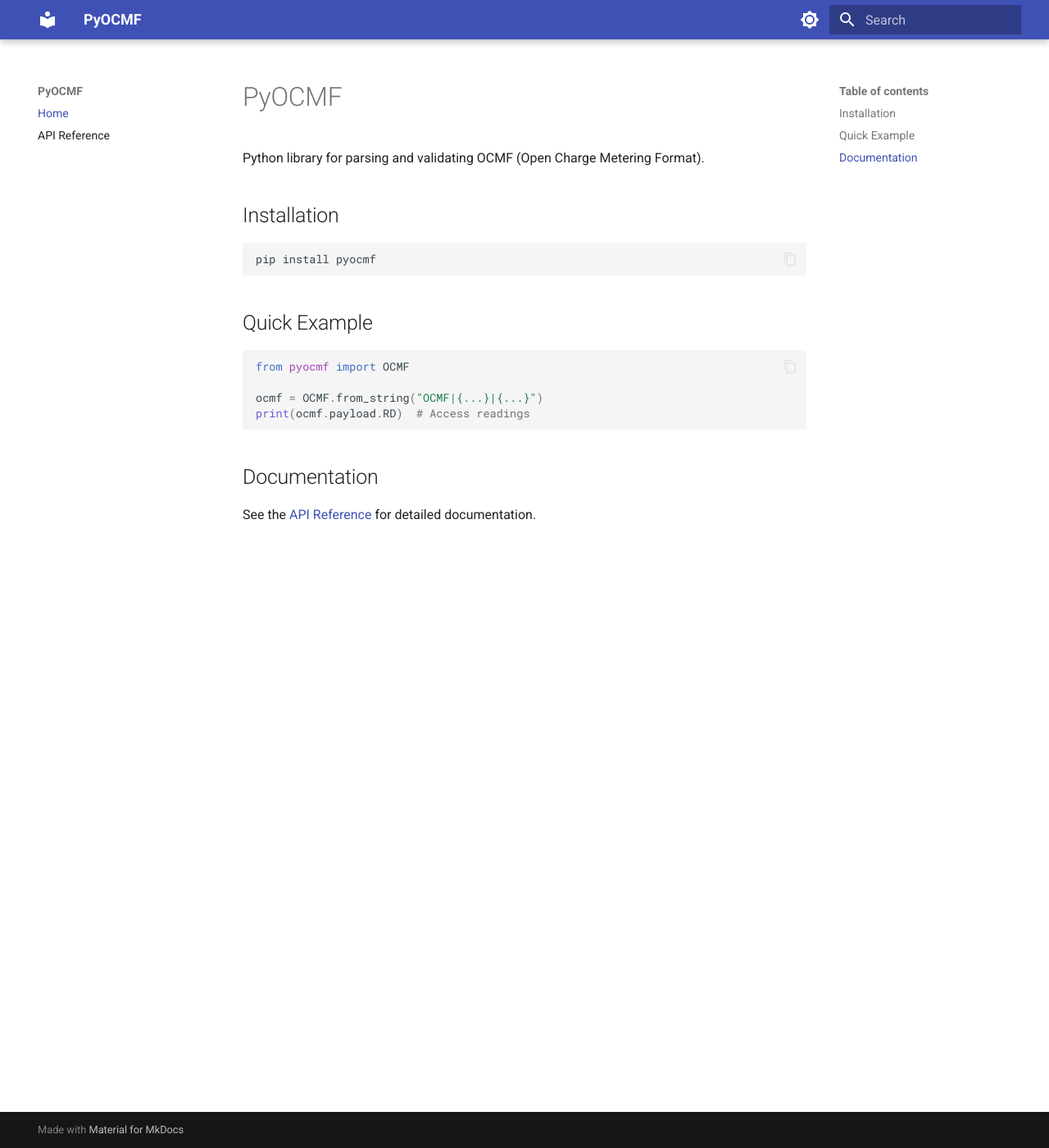
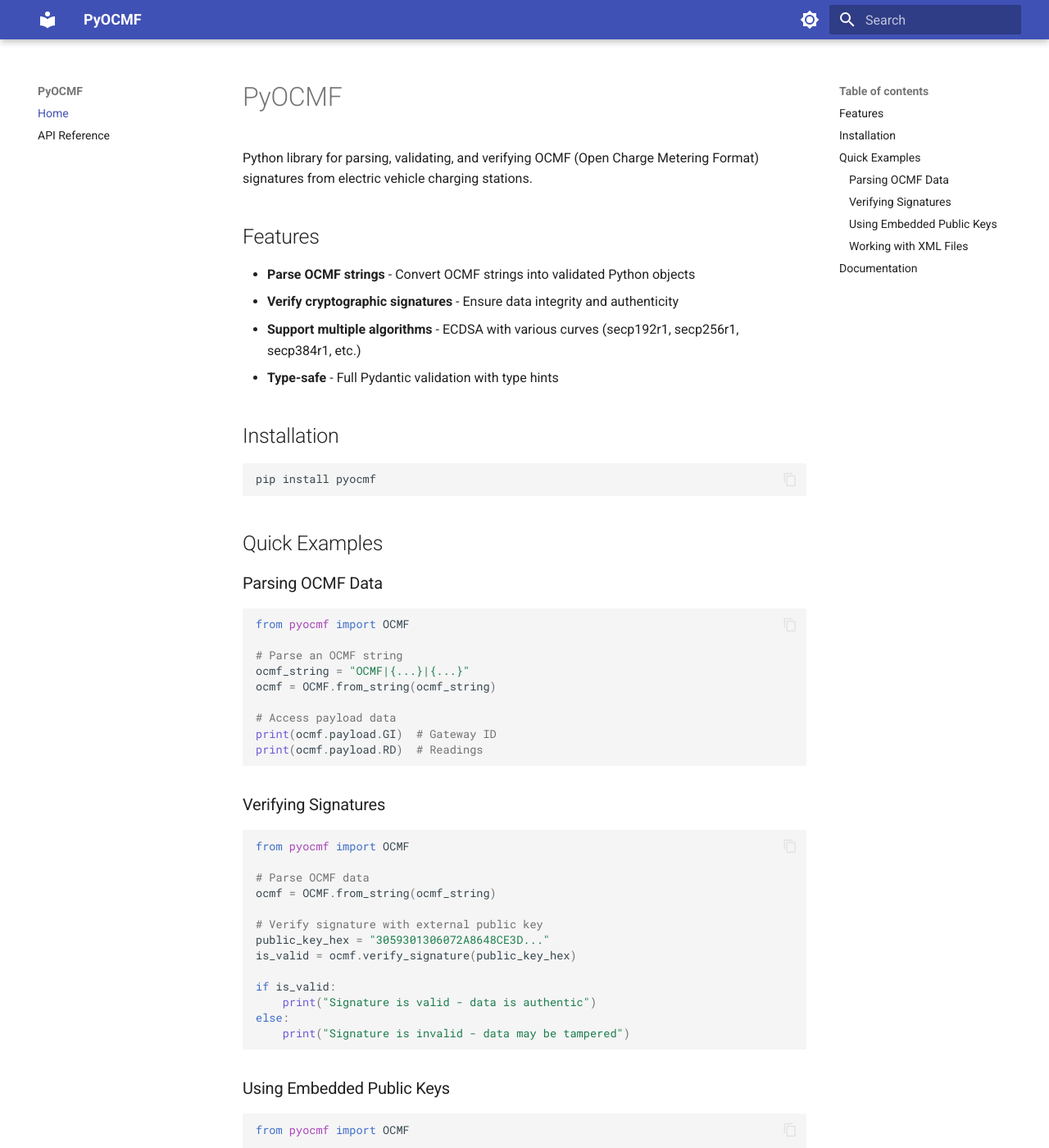
Before and after one commit to paul-ww/pyocmf, an MkDocs documentation site: the page built from docs/index.md, in a window 1280 px wide and 1400 px high. Shown: the whole window at 82% size. Built offline with MkDocs 1.6.1 and Material for MkDocs 9.7.7, drawn with Linux system fonts in a browser that asks for light colours; some of the changed text lies outside the part shown.

Commit message:
Add initial implementation of signature verification

````diff
--- a/docs/index.md
+++ b/docs/index.md
@@ -1,6 +1,13 @@
 # PyOCMF
 
-Python library for parsing and validating OCMF (Open Charge Metering Format).
+Python library for parsing, validating, and verifying OCMF (Open Charge Metering Format) signatures from electric vehicle charging stations.
+
+## Features
+
+- **Parse OCMF strings** - Convert OCMF strings into validated Python objects
+- **Verify cryptographic signatures** - Ensure data integrity and authenticity
+- **Support multiple algorithms** - ECDSA with various curves (secp192r1, secp256r1, secp384r1, etc.)
+- **Type-safe** - Full Pydantic validation with type hints
 
 ## Installation
 
@@ -8,13 +15,60 @@ Python library for parsing and validating OCMF (Open Charge Metering Format).
 pip install pyocmf
 ```
 
-## Quick Example
+## Quick Examples
+
+### Parsing OCMF Data
 
 ```python
 from pyocmf import OCMF
 
-ocmf = OCMF.from_string("OCMF|{...}|{...}")
-print(ocmf.payload.RD)  # Access readings
+# Parse an OCMF string
+ocmf_string = "OCMF|{...}|{...}"
+ocmf = OCMF.from_string(ocmf_string)
+
+# Access payload data
+print(ocmf.payload.GI)  # Gateway ID
+print(ocmf.payload.RD)  # Readings
+```
+
+### Verifying Signatures
+
+```python
+from pyocmf import OCMF
+
+# Parse OCMF data
+ocmf = OCMF.from_string(ocmf_string)
+
+# Verify signature with external public key
+public_key_hex = "3059301306072A8648CE3D..."
+is_valid = ocmf.verify_signature(public_key_hex)
+
+if is_valid:
+    print("Signature is valid - data is authentic")
+else:
+    print("Signature is invalid - data may be tampered")
+```
+
+### Using Embedded Public Keys
+
+```python
+from pyocmf import OCMF
+
+# OCMF data with embedded public key in signature section
+ocmf = OCMF.from_string(ocmf_with_pk)
+
+# Verify using embedded public key
+is_valid = ocmf.verify_signature()  # Uses signature.PK
+```
+
+### Working with XML Files
+
+```python
+from pyocmf.utils.xml import parse_ocmf_from_xml
+
+# Parse OCMF from Transparenzsoftware XML file
+ocmf = parse_ocmf_from_xml("charging_session.xml")
+is_valid = ocmf.verify_signature(public_key_hex)
 ```
 
 ## Documentation
--- a/pyproject.toml
+++ b/pyproject.toml
@@ -10,6 +10,7 @@ readme = "README.md"
 requires-python = ">=3.11"
 dependencies = [
     "ciso8601~=2.3",
+    "cryptography~=44.0",
     "phonenumbers~=9.0",
     "pydantic-extra-types~=2.10",
     "pydantic~=2.10",
--- a/src/pyocmf/__init__.py
+++ b/src/pyocmf/__init__.py
@@ -9,6 +9,7 @@ from pyocmf.exceptions import (
     OcmfPayloadError,
     OcmfSignatureError,
     PyOCMFError,
+    SignatureVerificationError,
     ValidationError,
     XmlParsingError,
 )
@@ -28,4 +29,5 @@ __all__ = [
     "Base64DecodingError",
     "DataNotFoundError",
     "XmlParsingError",
+    "SignatureVerificationError",
 ]
````
Also changed, not shown: README.md (+138 -0 lines), 5 other files.
